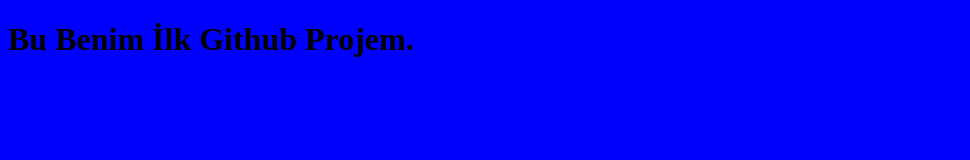
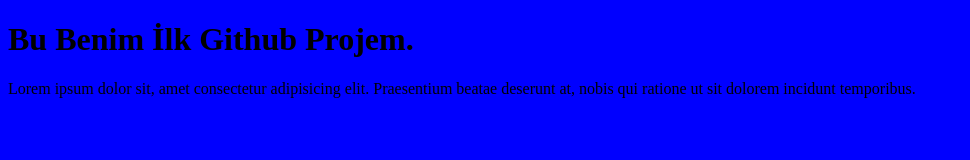
Before and after one commit to Ahmet0606-wq/deneme, a plain HTML site: page index.html in a window 1280 px wide. Shown: the whole page, without its empty margins (0-970 px from the left). Drawn offline with Linux system fonts and the light colour scheme.

Commit message:
paragraf eklendi

```diff
--- a/index.html
+++ b/index.html
@@ -8,7 +8,7 @@
 </head>
 <body>
     <h1>Bu Benim İlk Github Projem.</h1>
-
+<p>Lorem ipsum dolor sit, amet consectetur adipisicing elit. Praesentium beatae deserunt at, nobis qui ratione ut sit dolorem incidunt temporibus.</p>
 <script src="app.js"></script>
 
 </body>
```
